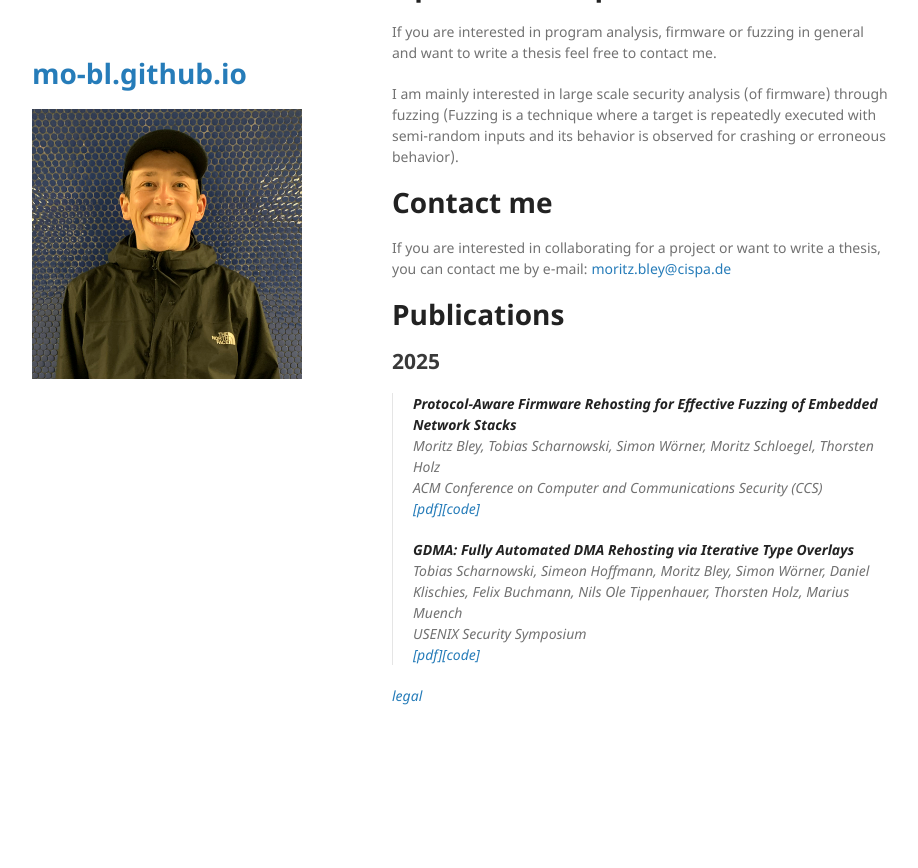
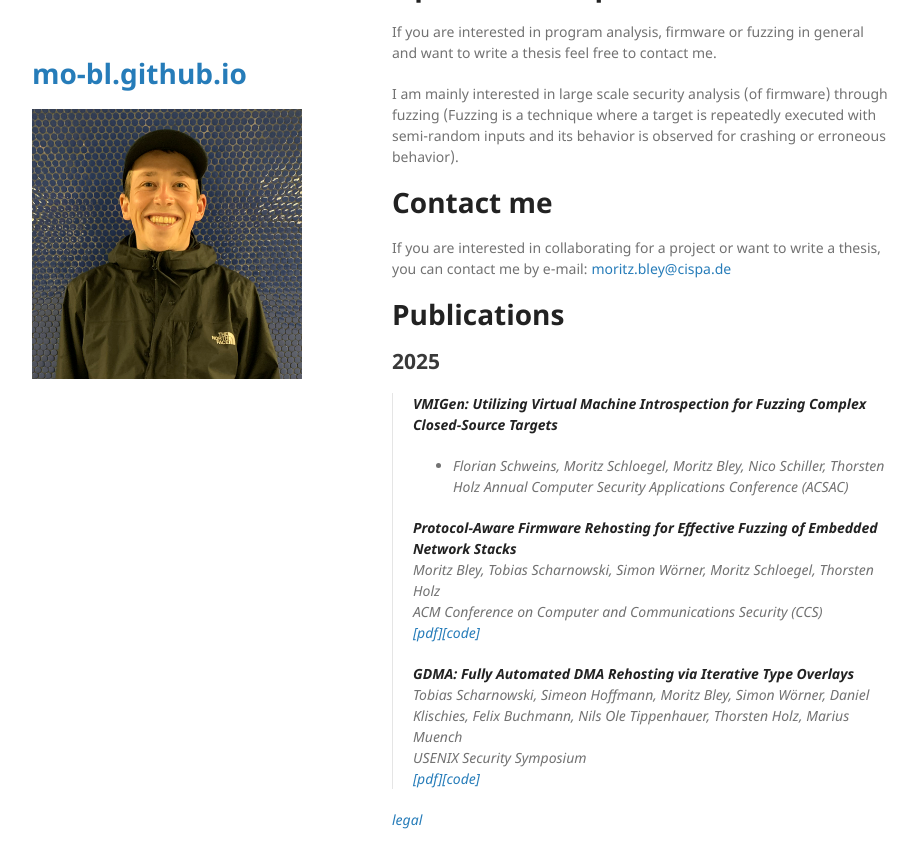
Before and after one commit to mo-bl/mo-bl.github.io, a Jekyll site: the page built from index.md, in a window 1280 px wide and 900 px high, scrolled down 742 px. Shown: the top 868 px of the window, without its empty margins (178-1096 px from the left). Built offline with Jekyll 4.4.1, drawn with Linux system fonts in a browser that asks for light colours; the repository's description, which GitHub fills in, is left out; our own code applies the rules of GitHub Pages for plain Markdown files; before the commit the page ends 1518 px from its top, so only the background shows below that.

Commit message:
updated website

```diff
--- a/index.md
+++ b/index.md
@@ -25,6 +25,11 @@ If you are interested in collaborating for a project or want to write a thesis,
 
 # Publications
 ## 2025
+> **VMIGen: Utilizing Virtual Machine Introspection for Fuzzing Complex Closed-Source Targets**
+> * Florian Schweins, Moritz Schloegel, Moritz Bley, Nico Schiller, Thorsten Holz
+>  Annual Computer Security Applications Conference (ACSAC)
+>
+>
 > **Protocol-Aware Firmware Rehosting for Effective Fuzzing of Embedded Network Stacks**
 > *Moritz Bley, Tobias Scharnowski, Simon Wörner, Moritz Schloegel, Thorsten Holz*
 > ACM Conference on Computer and Communications Security (CCS)
```
